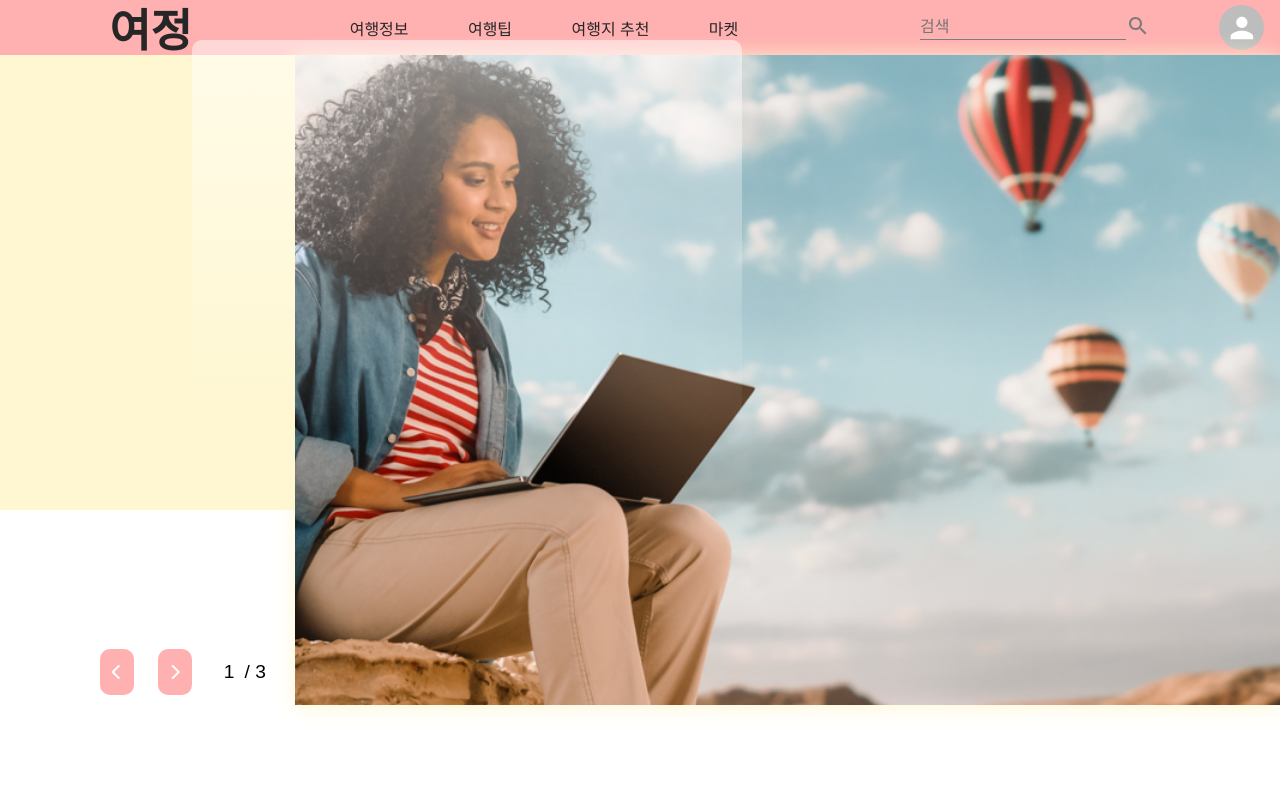
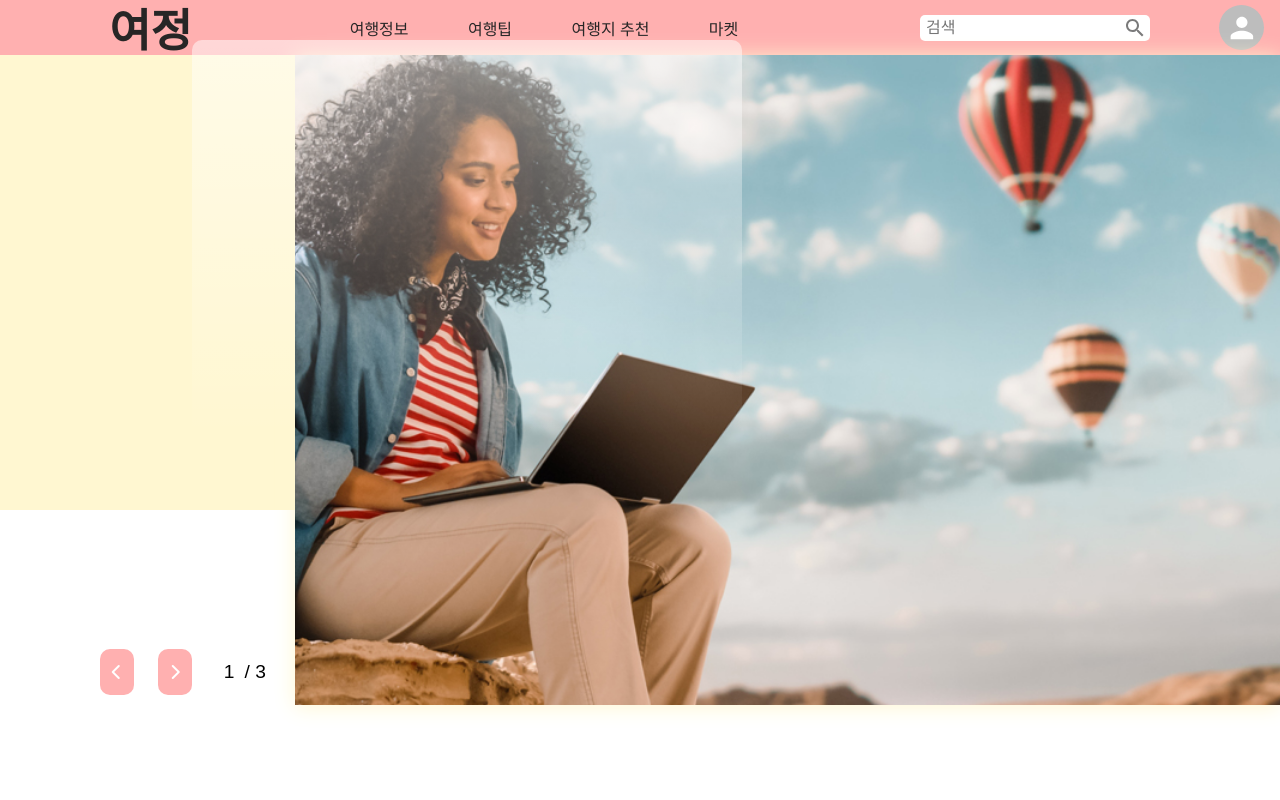
Before and after one commit to do3642/sharetravel-react, a React (Create React App) app: page / in a window 1280 px wide. Shown: the top 800 px of the page. Built offline with nearby package versions, Linux system fonts and the light colour scheme; a web font is replaced by a local one.

Commit message:
update: 검색창 디자인 다른 방향으로 수정

```diff
--- a/src/styles/Header.css
+++ b/src/styles/Header.css
@@ -54,7 +54,7 @@ h1{
 .nav .nav-search {
   height: 26px;
   width: 230px;
-  margin-top: 14px;
+  margin-top: 15px;
   white-space: nowrap;
   position: relative;
   display: flex;
@@ -66,18 +66,22 @@ h1{
 
 .nav .nav-search input {
   width: 100%;
-  background-color: #FFB0B0;
-  border-width: 0 0 1px;
+  background-color: white;
+  border: none;
+  border-radius: 5px;
+  padding-left: 6px;
 }
 
 .nav .nav-search button {
-  background-color: #FFB0B0;
+  background-color: white;
   border: none;
   color: #7a7a7a;
   position: absolute;
-  right: 0;
-  height: 100%;
+  top: 1px;
+  right: 3px;
+  height: 97%;
   align-items: center;
+  border-radius: 5px;
 }
 
 .nav .nav-search input:focus{
```
